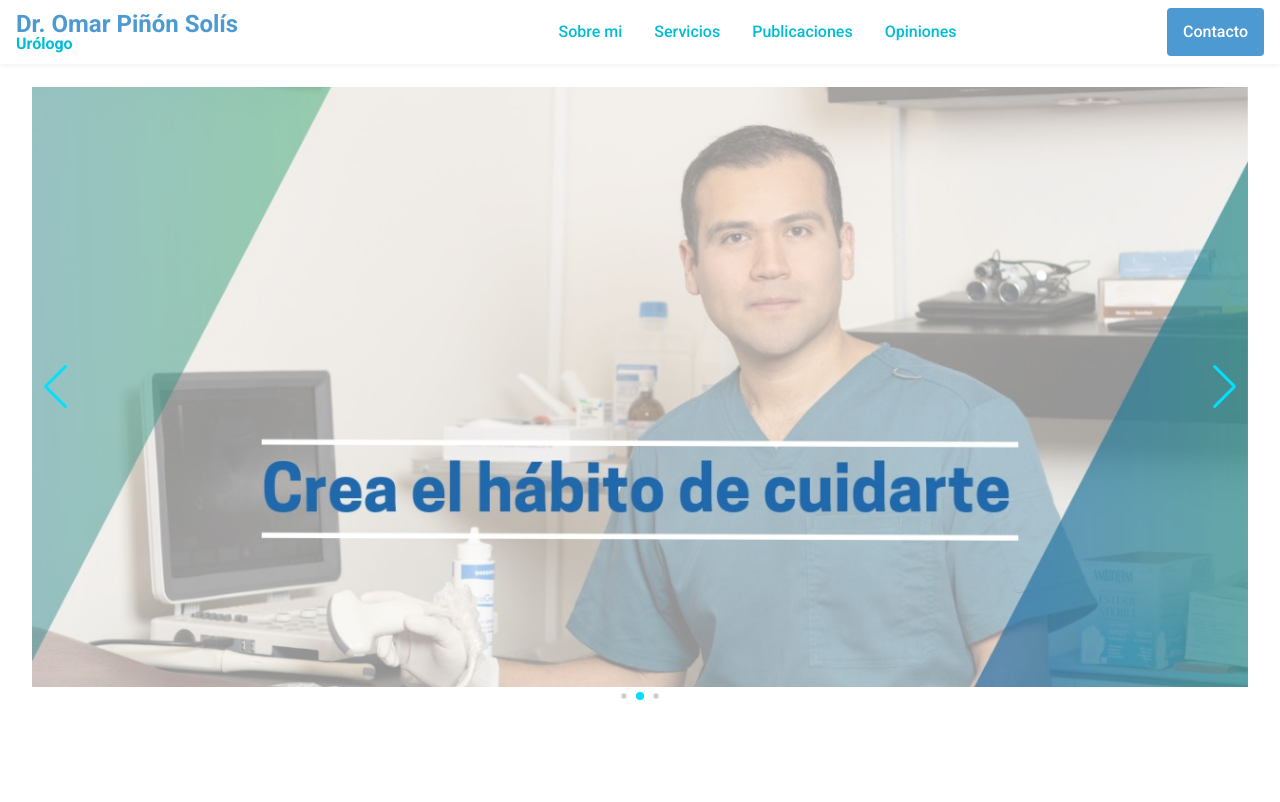
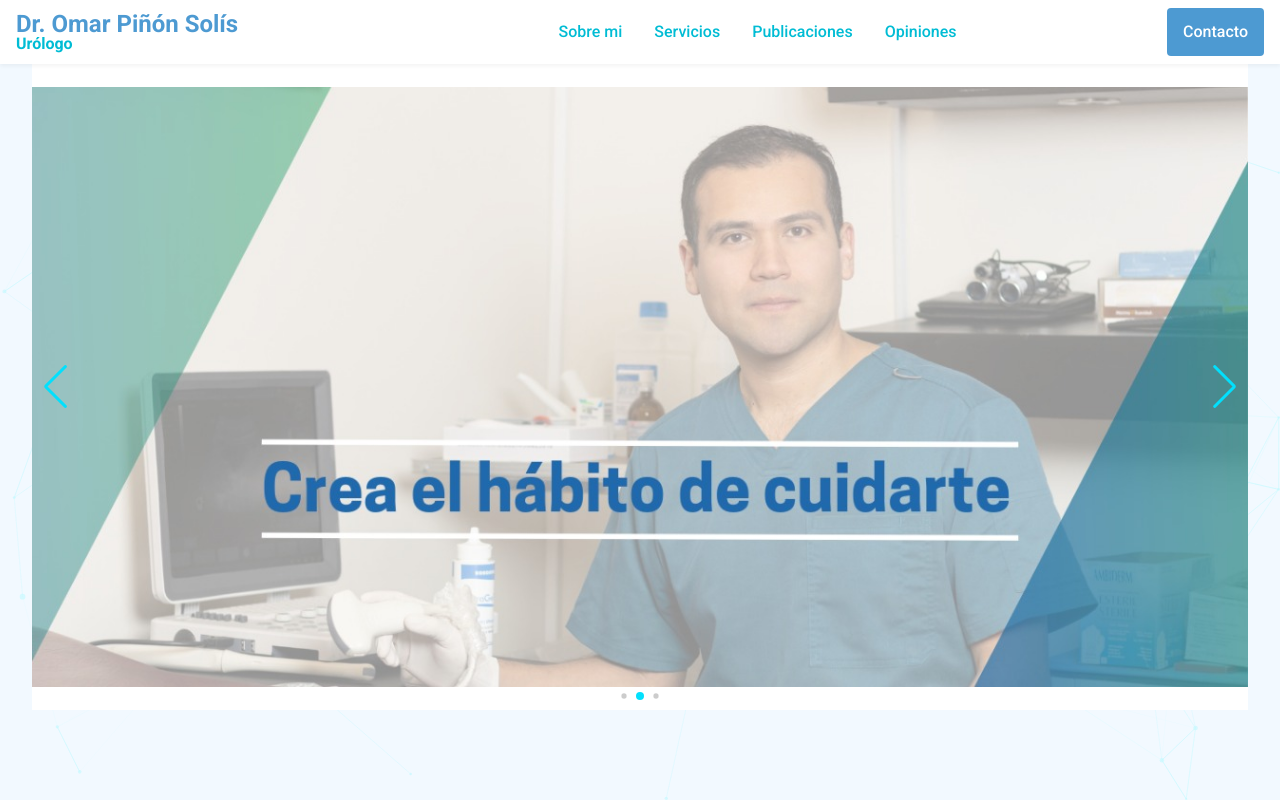
Before and after one commit to crbzxy/hcp-omar, a Next.js app: page / in a window 1280 px wide. Shown: the top 802 px of the page. Built offline with nearby package versions, Linux system fonts and the light colour scheme.

Commit message:
Update to review particle.js

```diff
--- a/components/benefits.tsx
+++ b/components/benefits.tsx
@@ -43,7 +43,7 @@ const beneftis = [
     image: '9',
   },
   {
-    title: 'Especialidad en Urología',
+    title: 'Especialidad en Urología2',
     description: 'Universidad Autónoma del Estado de México',
     image: '5',
   },
@@ -80,45 +80,45 @@ const features = [
 
 const procedimientos = [
   {
-    "Procedimientos": "Tratamiento para cáncer urológico"
+    Procedimientos: 'Tratamiento para cáncer urológico',
   },
   {
-    "Procedimientos": "Biopsia de próstata"
+    Procedimientos: 'Biopsia de próstata',
   },
   {
-    "Procedimientos": "Cirugía de próstata con láser holmio"
+    Procedimientos: 'Cirugía de próstata con láser holmio',
   },
   {
-    "Procedimientos": "Cirugía de próstata con láser verde"
+    Procedimientos: 'Cirugía de próstata con láser verde',
   },
   {
-    "Procedimientos": "Extracción de cálculos renales con láser"
+    Procedimientos: 'Extracción de cálculos renales con láser',
   },
   {
-    "Procedimientos": "Cirugía de la incurvación del pene"
+    Procedimientos: 'Cirugía de la incurvación del pene',
   },
   {
-    "Procedimientos": "Cirugía de Varicucele"
+    Procedimientos: 'Cirugía de Varicucele',
   },
   {
-    "Procedimientos": "Circuncisión láser CO2 por fimosis"
+    Procedimientos: 'Circuncisión láser CO2 por fimosis',
   },
   {
-    "Procedimientos": "Cirugía laparoscópica de tumores de vías urinarias"
+    Procedimientos: 'Cirugía laparoscópica de tumores de vías urinarias',
   },
   {
-    "Procedimientos": "Alargamiento de penre"
+    Procedimientos: 'Alargamiento de penre',
   },
   {
-    "Procedimientos": "Cirugía testicular"
+    Procedimientos: 'Cirugía testicular',
   },
   {
-    "Procedimientos": "Prótesis testiculares"
+    Procedimientos: 'Prótesis testiculares',
   },
   {
-    "Procedimientos": "Prótesis de pene"
-  }
-]
+    Procedimientos: 'Prótesis de pene',
+  },
+];
 export default function Benefits() {
   return (
     <>
@@ -151,45 +151,13 @@ export default function Benefits() {
             );
           })}
         </section>
-      <section className="relative">
 
-{/* Section background (needs .relative class on parent and next sibling elements) */}
-
-<div className="relative max-w-6xl mx-auto px-4 sm:px-6">
-  <div className="py-12 md:py-20">
-
-    {/* Section header */}
-    <div className="max-w-3xl mx-auto text-center pb-12 md:pb-20">
-      <h2 className="h2 mb-4 text-3xl">Procedimientos</h2>
-      <p className="text-xl text-gray-600">Experto en diagnóstico y tratamiento del cáncer de urológico<br/> (Próstata, vejiga, riñón, testículo y pene)</p>
-    </div>
-
-    {/* Items */}
-    <div className="max-w-sm mx-auto grid gap-6 md:grid-cols-2 lg:grid-cols-3 items-start md:max-w-2xl lg:max-w-none">
-                {
-                  procedimientos.map((item, index) => {
-                    return (
-                      <div key={index} className="relative flex flex-col items-center p-6 bg-white rounded shadow-xl">
-
-                      <h4 key={index} className="text-l text-center font-bold  tracking-tight mb-1">{ item.Procedimientos}</h4>
-
-                    </div>
-                    )
-                  })
-             }
-
-    </div>
-
-  </div>
-</div>
-</section>
-      <div className='bg-white py-8 '>
-        <div className='mx-auto max-w-7xl px-6 lg:px-8'>
+        <div className='bg-white my-8 '>
+          <div className='mx-auto max-w-7xl px-6 py-4 lg:px-8'>
             <div className='sm:text-center'>
-
               <h3 className='mt-2 text-3xl font-bold tracking-tight sm:text-4xl'>
-            Reconocimientos             </h3>
-
+                Reconocimientos{' '}
+              </h3>
             </div>
 
             <div className='mt-20 max-w-lg sm:mx-auto md:max-w-none'>
@@ -215,7 +183,6 @@ export default function Benefits() {
             </div>
           </div>
         </div>
-
       </div>
     </>
   );
--- a/components/pricing.tsx
+++ b/components/pricing.tsx
@@ -24,6 +24,48 @@ const data = [
     title: 'Consulta en línea:',
     price: '700',
     specs: 'A travéz de Zoom. Receta electrónica',
+  },
+];
+
+const procedimientos = [
+  {
+    Procedimientos: 'Tratamiento para cáncer urológico',
+  },
+  {
+    Procedimientos: 'Biopsia de próstata',
+  },
+  {
+    Procedimientos: 'Cirugía de próstata con láser holmio',
+  },
+  {
+    Procedimientos: 'Cirugía de próstata con láser verde',
+  },
+  {
+    Procedimientos: 'Extracción de cálculos renales con láser',
+  },
+  {
+    Procedimientos: 'Cirugía de la incurvación del pene',
+  },
+  {
+    Procedimientos: 'Cirugía de Varicucele',
+  },
+  {
+    Procedimientos: 'Circuncisión láser CO2 por fimosis',
+  },
+  {
+    Procedimientos: 'Cirugía laparoscópica de tumores de vías urinarias',
+  },
+  {
+    Procedimientos: 'Alargamiento de penre',
+  },
+  {
+    Procedimientos: 'Cirugía testicular',
+  },
+  {
+    Procedimientos: 'Prótesis testiculares',
+  },
+  {
+    Procedimientos: 'Prótesis de pene',
   },
 ];
 
@@ -92,11 +134,46 @@ export default function Pricing() {
                     Agendar cita
                   </button>
                 </div>
+
               </motion.div>
             );
           })}
         </div>
       </section>
+
+        <section className='relative'>
+          {/* Section background (needs .relative class on parent and next sibling elements) */}
+
+          <div className='relative max-w-6xl mx-auto px-4 sm:px-6'>
+            <div className=''>
+              {/* Section header */}
+              <div className='max-w-3xl mx-auto text-center  md:pb-20'>
+                <h2 className='h2 mb-4 text-3xl'>Procedimientos</h2>
+                <p className='text-xl text-gray-600'>
+                  Experto en diagnóstico y tratamiento del cáncer de urológico
+                  <br /> (Próstata, vejiga, riñón, testículo y pene)
+                </p>
+              </div>
+
+              {/* Items */}
+              <div className='max-w-sm mx-auto grid gap-6 md:grid-cols-2 lg:grid-cols-3 items-start md:max-w-2xl lg:max-w-none pb-[70px]'>
+                {procedimientos.map((item, index) => {
+                  return (
+                    <div
+                      key={index}
+                      className='relative flex flex-col items-center p-6 bg-white rounded shadow-xl'>
+                      <h4
+                        key={index}
+                        className='text-l text-center font-bold  tracking-tight mb-1'>
+                        {item.Procedimientos}
+                      </h4>
+                    </div>
+                  );
+                })}
+              </div>
+            </div>
+          </div>
+        </section>
     </div>
   );
 }
--- a/package.json
+++ b/package.json
@@ -16,7 +16,8 @@
     "react-dom": "18.2.0",
     "react-floating-whatsapp": "^5.0.8",
     "react-tsparticles": "^2.7.1",
-    "swiper": "^8.4.5"
+    "swiper": "^8.4.5",
+    "tsparticles": "^2.7.1"
   },
   "devDependencies": {
     "@types/node": "18.7.15",
--- a/pages/index.tsx
+++ b/pages/index.tsx
@@ -8,9 +8,28 @@ import Hero from '../components/hero';
 import Pricing from '../components/pricing';
 import Publications from '../components/publications';
 import Testimonials from '../components/testimonials';
-import { FloatingWhatsApp } from 'react-floating-whatsapp'
-import HospitalesRender from '../components/hospitales';
+import { FloatingWhatsApp } from 'react-floating-whatsapp';
+import { useCallback } from 'react';
+import Particles from 'react-tsparticles';
+import type { Container, Engine } from 'tsparticles-engine';
+import { loadFull } from 'tsparticles';
+
 const Home: NextPage = () => {
+  const particlesInit = useCallback(async (engine: Engine) => {
+    console.log(engine);
+
+    // you can initialize the tsParticles instance (engine) here, adding custom shapes or presets
+    // this loads the tsparticles package bundle, it's the easiest method for getting everything ready
+    // starting from v2 you can add only the features you need reducing the bundle size
+    await loadFull(engine);
+  }, []);
+
+  const particlesLoaded = useCallback(
+    async (container: Container | undefined) => {
+      await console.log(container);
+    },
+    []
+  );
   return (
     <>
       <Hero />
@@ -21,23 +40,96 @@ const Home: NextPage = () => {
       <Publications />
       <Testimonials />
 
-      {/*
-      <CTA /> */}
       <Footer />
-
+      <Particles
+        id='tsparticles'
+        init={particlesInit}
+        loaded={particlesLoaded}
+        options={{
+          background: {
+            color: {
+              value: '#F2F9FF',
+            },
+          },
+          fpsLimit: 120,
+          interactivity: {
+            events: {
+              onClick: {
+                enable: true,
+                mode: 'push',
+              },
+              onHover: {
+                enable: true,
+                mode: 'repulse',
+              },
+              resize: true,
+            },
+            modes: {
+              push: {
+                quantity: 1,
+              },
+              repulse: {
+                distance: 200,
+                duration: 0.4,
+              },
+            },
+          },
+          particles: {
+            color: {
+              value: '#C1F9FF',
+            },
+            links: {
+              color: '#C1F9FF',
+              distance: 150,
+              enable: true,
+              opacity: 0.5,
+              width: 1,
+            },
+            collisions: {
+              enable: true,
+            },
+            move: {
+              direction: 'none',
+              enable: true,
+              outModes: {
+                default: 'bounce',
+              },
+              random: false,
+              speed: 6,
+              straight: false,
+            },
+            number: {
+              density: {
+                enable: true,
+                area: 800,
+              },
+              value: 80,
+            },
+            opacity: {
+              value: 0.6,
+            },
+            shape: {
+              type: 'circle',
+            },
+            size: {
+              value: { min: 1, max: 3 },
+            },
+          },
+          detectRetina: true,
+        }}
+      />
       <FloatingWhatsApp
-        phoneNumber="+527224862582"
-        accountName="Dr. Omar Piñon Solís"
+        phoneNumber='+527224862582'
+        accountName='Dr. Omar Piñon Solís'
         allowEsc
         allowClickAway
         notification
         notificationSound
-        statusMessage="Normalmente responde en 3 horas"
-        chatMessage="Hola, ¿en qué te puedo ayudar?"
-        placeholder="Escribe un mensaje.."
-        avatar="https://encrypted-tbn0.gstatic.com/images?q=tbn:ANd9GcR1alta2OjCQdxMxNz8kRZlfvp4ChuOfq-5ZYVFSjNQ&s"
+        statusMessage='Normalmente responde en 3 horas'
+        chatMessage='Hola, ¿en qué te puedo ayudar?'
+        placeholder='Escribe un mensaje..'
+        avatar='https://encrypted-tbn0.gstatic.com/images?q=tbn:ANd9GcR1alta2OjCQdxMxNz8kRZlfvp4ChuOfq-5ZYVFSjNQ&s'
         style={{ zIndex: '999' }}
-
       />
     </>
   );
--- a/styles/globals.css
+++ b/styles/globals.css
@@ -284,3 +284,12 @@ font-size: 2.5rem;
 .fa-times, .fa-times-circle{
   margin: 0px -5px 0px 5px;
 }
+
+#tsparticles{
+  position: absolute;
+  top: 0;
+  left: 0;
+  width: 100%;
+  height: 100%;
+  z-index: -1;
+}
```
Also changed, not shown: styles/index.css (added), 1 other file (tests, documents, lock files or other folders). Lines whose indentation alone changed are shown as unchanged.
